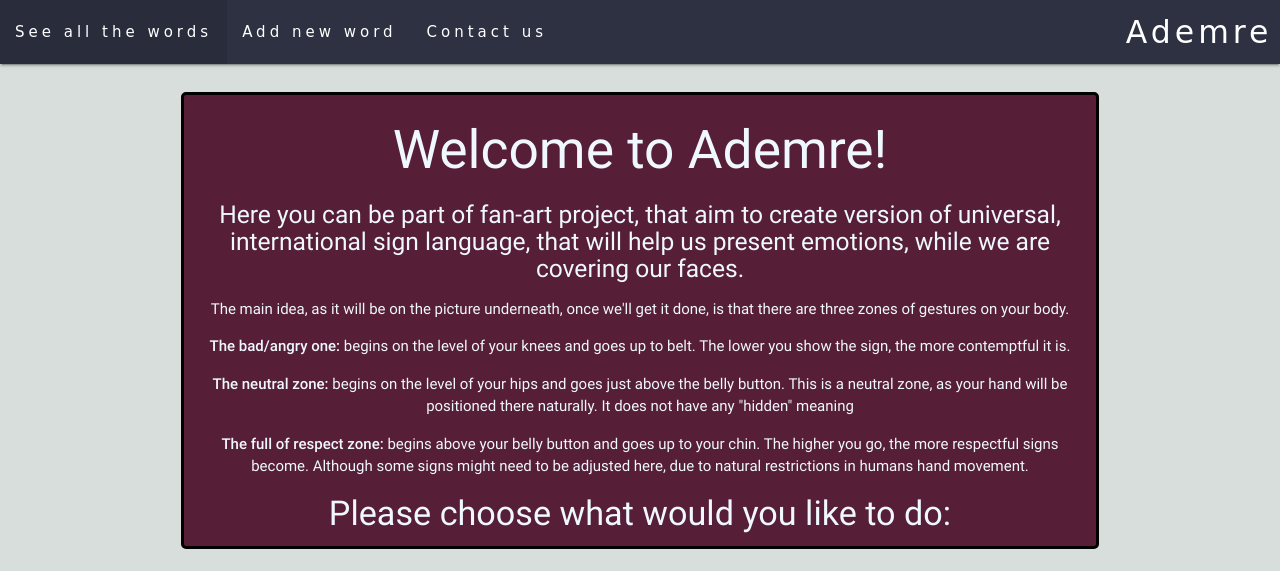
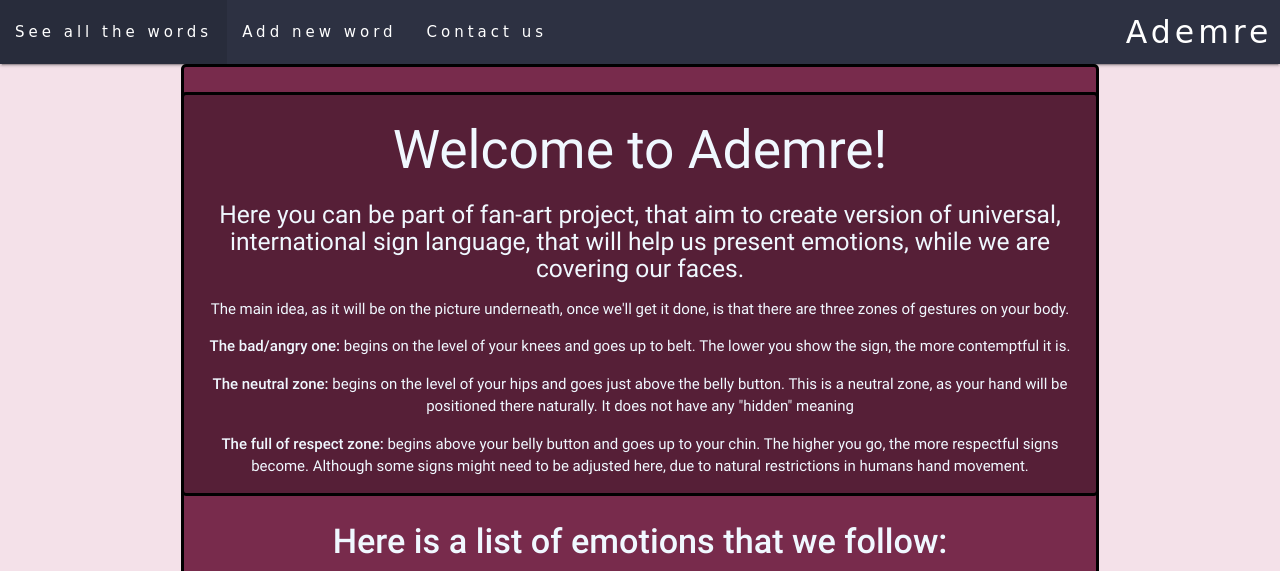
Before and after one commit to MrColorado35/ademre, a Flask app: page / in a window 1280 px wide. Shown: the top 571 px of the page. Run offline with Flask 2, Linux system fonts and the light colour scheme; some libraries are stand-ins or nearby versions; some web fonts are replaced.

Commit message:
some style changes on index page

```diff
--- a/static/css/style.css
+++ b/static/css/style.css
@@ -1,5 +1,5 @@
 body {
-    background-color: #d7dedc;
+    background-color: #f4e1e9;
     color: #0b0b0b;
 }
 
@@ -32,6 +32,11 @@ body {
 
 .bg-love {
     background-color: #561f37;
+    color: aliceblue;
+}
+
+.bg-new {
+    background-color: #782b4c;
     color: aliceblue;
 }
 
--- a/templates/index.html
+++ b/templates/index.html
@@ -16,6 +16,10 @@
             <p><strong>The neutral zone:</strong> begins on the level of your hips and goes just above the belly button. This is a neutral zone, as your hand will be positioned there naturally. It does not have any "hidden" meaning</p>
             <p><strong>The full of respect zone:</strong> begins above your belly button and goes up to your chin.
             The higher you go, the more respectful signs become. Although some signs might need to be adjusted here, due to natural restrictions in humans hand movement.</p>
+            </div>
+             <div class="center bg-new border">
+            <h4><strong>Here is a list of emotions that we follow:</strong></h4>
+            <img src="https://i.pinimg.com/originals/99/00/59/99005999c163acbec2c8069b25000122.jpg?fbclid=IwAR3nU4O38Qfn7-fbz0TxkO5fyt6mGWE0M9XOBrLYGn1e8mZWRSA-PzyXAzU" alt="All emotions">
             <h4>Please choose what would you like to do:</h4>
             </div>
             <div class="col s12 m6 bg-drk padding-5 border opacity ">
@@ -27,10 +31,7 @@
                 <p class="bg-love"> I've got a lot of ideas and would like to share them.</p></a>
             </div>
         </div>
-        <div class="center bg-love border">
-            <h4><strong>Here is a list of emotions that we follow:</strong></h4>
-            <img src="https://i.pinimg.com/originals/99/00/59/99005999c163acbec2c8069b25000122.jpg?fbclid=IwAR3nU4O38Qfn7-fbz0TxkO5fyt6mGWE0M9XOBrLYGn1e8mZWRSA-PzyXAzU" alt="All emotions">
-        </div>
+
     </section>
 
 {% endblock %}
```
